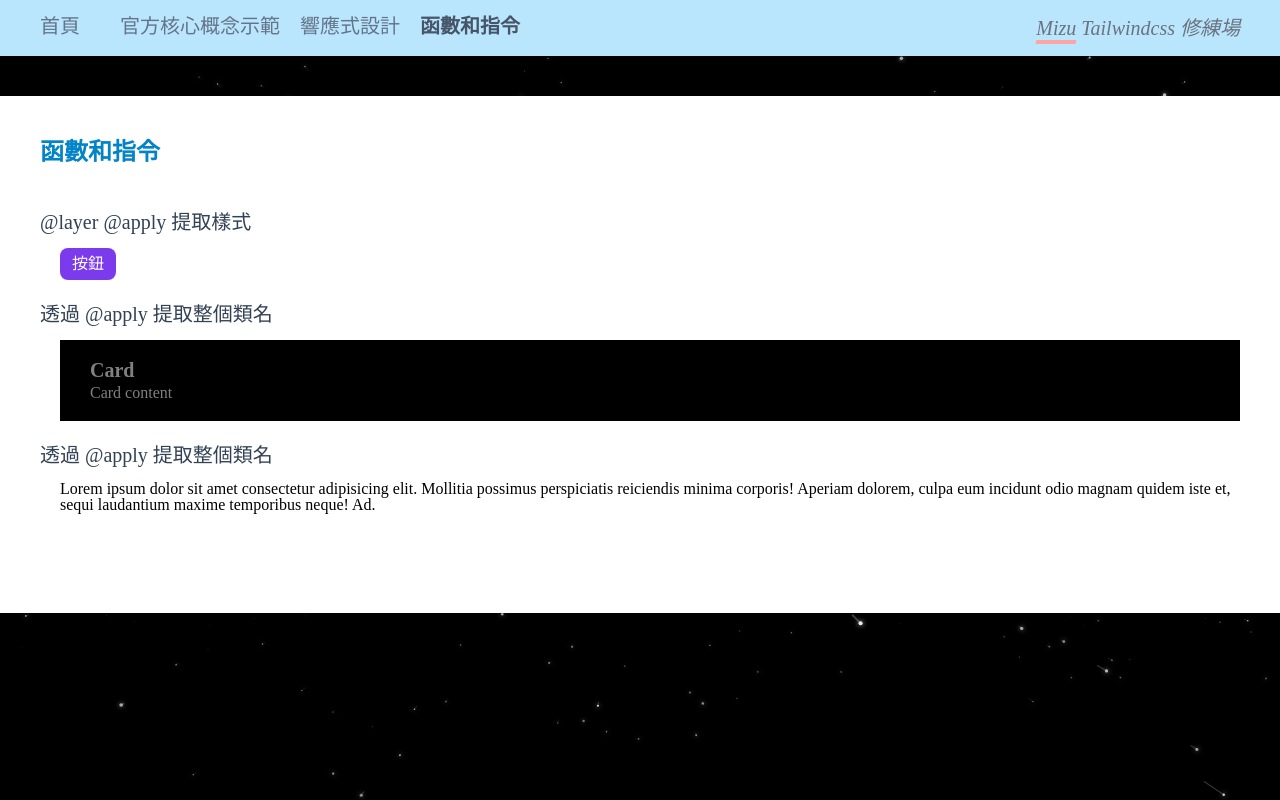
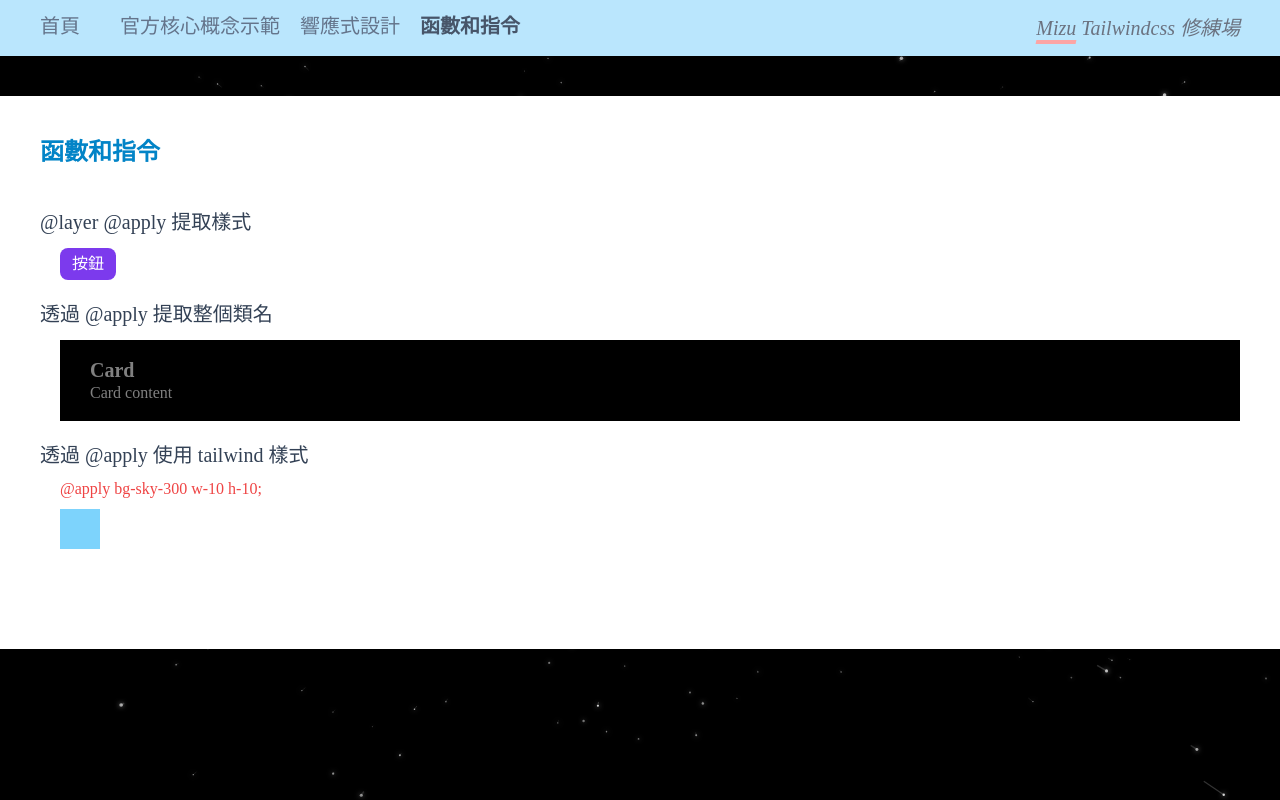
Before and after one commit to MizuYang/tailwind-playground, a Nuxt app: page /functions-and-directives in a window 1280 px wide. Built offline with nearby package versions, Linux system fonts and the light colour scheme.

Commit message:
新增 透過 @apply 使用 tailwind 樣式

```diff
--- a/pages/functions-and-directives.vue
+++ b/pages/functions-and-directives.vue
@@ -23,14 +23,10 @@
         </template>
       </SectionContent>
 
-      <SectionContent title="透過 @apply 提取整個類名">
+      <SectionContent title="透過 @apply 使用 tailwind 樣式">
         <template #content>
-          <div class="card2">
-            Lorem ipsum dolor sit amet consectetur adipisicing elit. Mollitia
-            possimus perspiciatis reiciendis minima corporis! Aperiam dolorem,
-            culpa eum incidunt odio magnam quidem iste et, sequi laudantium
-            maxime temporibus neque! Ad.
-          </div>
+          <h2 class="text-red-500 mb-3">@apply bg-sky-300 w-10 h-10;</h2>
+          <div class="area"></div>
         </template>
       </SectionContent>
     </main>
@@ -75,4 +71,8 @@
     // @apply box-style;
   }
 }
+
+.area {
+  @apply bg-sky-300 w-10 h-10;
+}
 </style>
```
